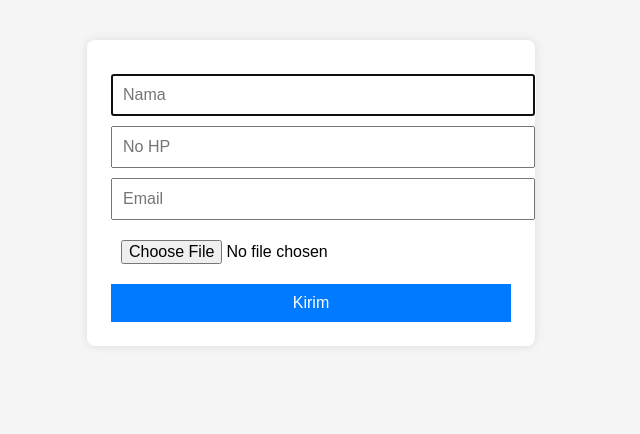
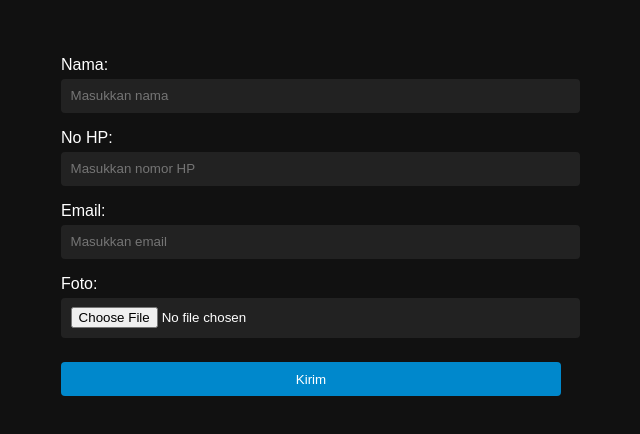
Before and after one commit to Pl21jal/Cb, a website: page index.html in a window 1280 px wide. Shown: the whole page, without its empty margins (329-969 px from the left). Drawn offline with Linux system fonts and the light colour scheme.

Commit message:
Update index.html

```diff
--- a/index.html
+++ b/index.html
@@ -3,78 +3,129 @@
 <head>
   <meta charset="UTF-8" />
   <meta name="viewport" content="width=device-width, initial-scale=1.0"/>
-  <title>Form Kontak ke Telegram</title>
+  <title>Form Kontak</title>
   <style>
     body {
+      background-color: #111;
+      color: #fff;
       font-family: sans-serif;
-      background-color: #f5f5f5;
       padding: 2rem;
     }
-    form {
-      background: white;
-      padding: 1.5rem;
-      border-radius: 8px;
-      max-width: 400px;
+    .container {
+      max-width: 500px;
       margin: auto;
-      box-shadow: 0 0 10px rgba(0,0,0,0.1);
+    }
+    label {
+      display: block;
+      margin-top: 1rem;
     }
     input, button {
       width: 100%;
-      padding: 10px;
-      margin-top: 10px;
-      font-size: 16px;
+      padding: 0.6rem;
+      margin-top: 0.3rem;
+      border: none;
+      border-radius: 4px;
+    }
+    input {
+      background-color: #222;
+      color: #fff;
     }
     button {
-      background-color: #007bff;
-      color: white;
-      border: none;
+      margin-top: 1.5rem;
+      background-color: #0088cc;
+      color: #fff;
       cursor: pointer;
     }
-    button:hover {
-      background-color: #0056b3;
+    button:disabled {
+      background-color: #555;
+    }
+    #notif {
+      margin-top: 1rem;
+      color: lightgreen;
     }
   </style>
 </head>
 <body>
+  <div class="container">
+    <form id="contact-form" enctype="multipart/form-data">
+      <label for="name">Nama:</label>
+      <input
+        type="text"
+        id="name"
+        name="name"
+        autocomplete="name"
+        placeholder="Masukkan nama"
+      />
 
-<form id="formKontak" autocomplete="on">
-  <input type="text" id="nama" name="name" autocomplete="name" placeholder="Nama" required />
-  <input type="tel" id="nohp" name="tel" autocomplete="tel" placeholder="No HP" required />
-  <input type="email" id="email" name="email" autocomplete="email" placeholder="Email" required />
-  <input type="file" id="foto" name="foto" accept="image/*" required />
-  <button type="submit">Kirim</button>
+      <label for="phone">No HP:</label>
+      <input
+        type="tel"
+        id="phone"
+        name="phone"
+        autocomplete="tel"
+        placeholder="Masukkan nomor HP"
+      />
+
+      <label for="email">Email:</label>
+      <input
+        type="email"
+        id="email"
+        name="email"
+        autocomplete="email"
+        placeholder="Masukkan email"
+      />
+
+      <label for="photo">Foto:</label>
+      <input
+        type="file"
+        id="photo"
+        name="photo"
+        accept="image/*"
+      />
+
+      <button type="submit" id="submitBtn">Kirim</button>
     </form>
 
+    <p id="notif"></p>
+  </div>
+
   <script>
-  // Fokus otomatis ke kolom nama saat halaman dibuka
-  window.addEventListener('DOMContentLoaded', () => {
-    document.getElementById('nama').focus();
-  });
+    const form = document.getElementById("contact-form");
+    const submitBtn = document.getElementById("submitBtn");
+    const notif = document.getElementById("notif");
 
-  const form = document.getElementById('formKontak');
-  form.addEventListener('submit', async (e) => {
+    form.addEventListener("submit", async (e) => {
       e.preventDefault();
+
+      notif.textContent = "";
+      submitBtn.disabled = true;
+      submitBtn.style.backgroundColor = "#555";
+      submitBtn.innerText = "Mengirim...";
 
       const formData = new FormData(form);
 
       try {
-      const response = await fetch("/.netlify/functions/kirimFormKeTelegram", {
+        const res = await fetch("/.netlify/functions/submit", {
           method: "POST",
-        body: formData,
+          body: formData
         });
 
-      if (response.ok) {
-        alert("Data berhasil dikirim ke Telegram!");
-        form.reset();
+        if (res.ok) {
+          window.location.replace("https://11z.co/412");
         } else {
-        alert("Gagal mengirim data.");
+          notif.textContent = "Gagal mengirim data.";
+          notif.style.color = "orange";
         }
-    } catch (error) {
-      console.error(error);
-      alert("Terjadi kesalahan.");
+      } catch (err) {
+        console.error(err);
+        notif.textContent = "Terjadi kesalahan.";
+        notif.style.color = "red";
       }
+
+      submitBtn.disabled = false;
+      submitBtn.style.backgroundColor = "";
+      submitBtn.innerText = "Kirim";
     });
   </script>
-
 </body>
 </html>
```
Lines whose indentation alone changed are shown as unchanged.
